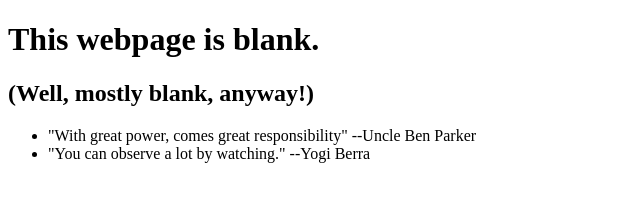
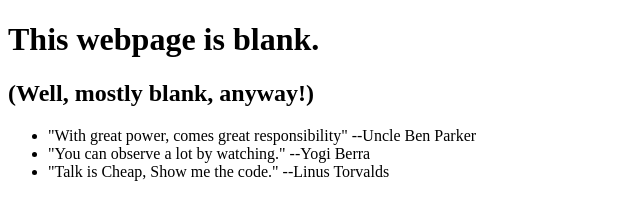
Before and after one commit to Mitchell2099/0main_openSAP_repo, a plain HTML site: page index.html in a window 1280 px wide. Shown: the whole page, without its empty margins (0-640 px from the left). Drawn offline with Linux system fonts and the light colour scheme.

Commit message:
Added quote by Linus Torvalds

```diff
--- a/index.html
+++ b/index.html
@@ -11,6 +11,7 @@
 		<ul>
 			<li>"With great power, comes great responsibility" --Uncle Ben Parker</li>
 			<li>"You can observe a lot by watching." --Yogi Berra</li>
+			<li>"Talk is Cheap, Show me the code." --Linus Torvalds</li>
 		</ul>
 	</body>
 </html>
```
